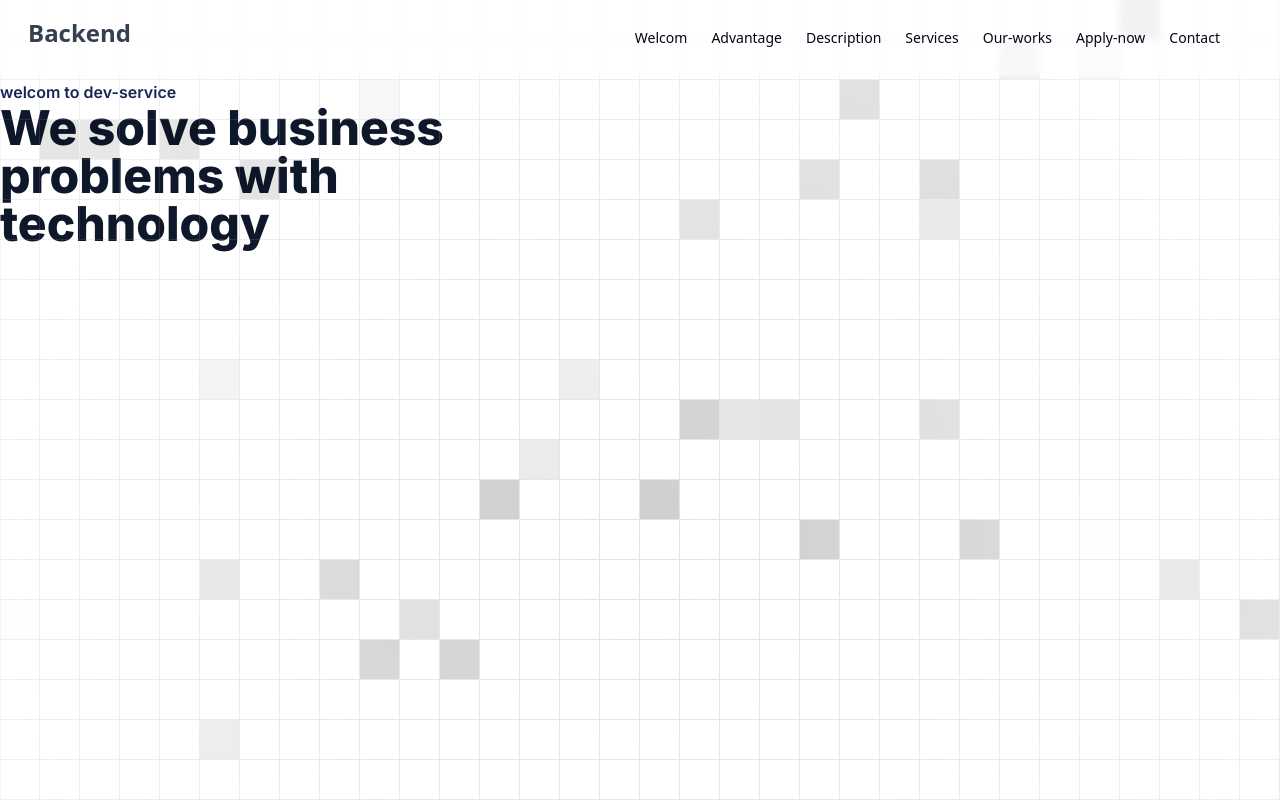
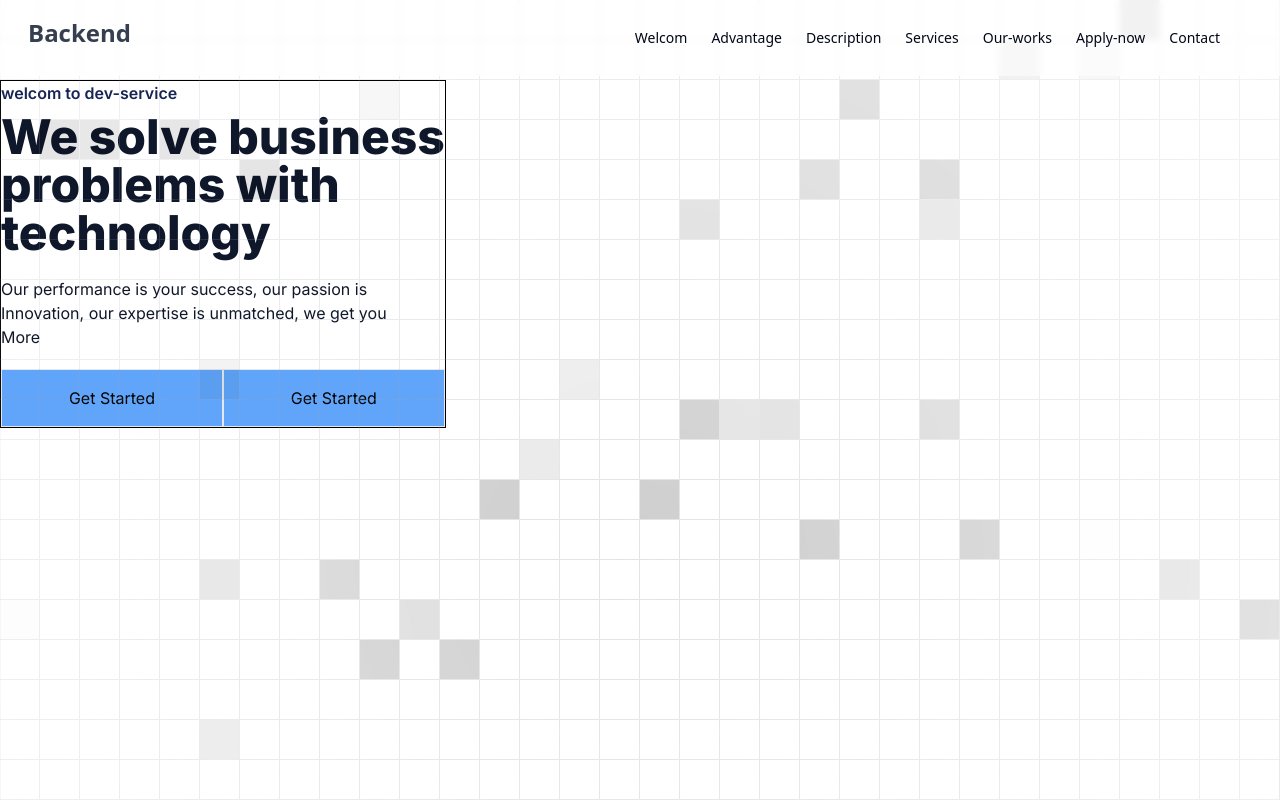
Before and after one commit to tchasinga/devservice, a Next.js app: page / in a window 1280 px wide. Built offline with nearby package versions, Linux system fonts and the light colour scheme.

Commit message:
new commit is added now

```diff
--- a/src/app/Components/Ui/Heros.jsx
+++ b/src/app/Components/Ui/Heros.jsx
@@ -2,24 +2,35 @@ import React from 'react'
 
 export default function Heros() {
   return (
-    <div className='absolute top-[10%]'>
+    <div className='absolute top-[10%] border-black border'>
         {/* new first div */}
         <div className="flex flex-col justify-center">
             <p className="text-blue-950 font-semibold">welcom to dev-service</p>
-            <div className="flex flex-col justify-center text-5xl text-slate-900 font-extrabold">
+            <div className="flex flex-col justify-center text-5xl text-slate-900 font-extrabold mt-2">
                 <h1>We solve business</h1>
                 <h1>problems with</h1>
                 <h1>technology</h1>
             </div>
-            <div className="">
-                <p></p>
-                <p></p>
-                <p></p>
+            <div className="my-5 text-slate-900 font-normal">
+                <p>Our performance is your success, our passion is</p>
+                <p>Innovation, our expertise is unmatched, we get you</p>
+                <p>More</p>
+            </div>
+            <div className="flex items-center w-full">
+                <div className="bg-blue-400 p-4 cursor-pointer duration-500 flex justify-center items-center border w-1/2">
+                    <p>Get Started</p>
+                </div>
+
+                <div className="bg-blue-400 p-4 cursor-pointer duration-500 flex justify-center items-center border w-1/2 ">
+                    <p>Get Started</p>
+                </div>
             </div>
         </div>
 
         {/* Second div */}
-        <div className=""></div>
+        <div className="">
+
+        </div>
     </div>
   )
 }
```
